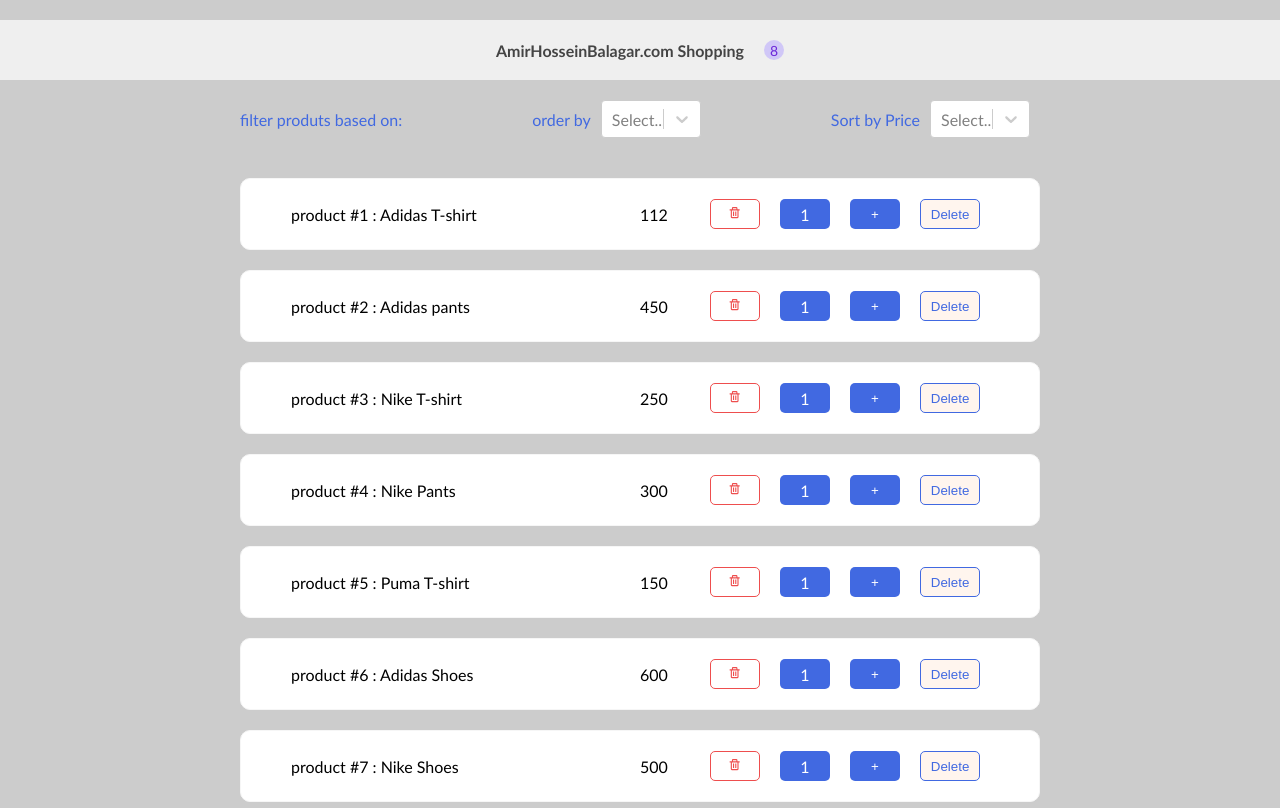
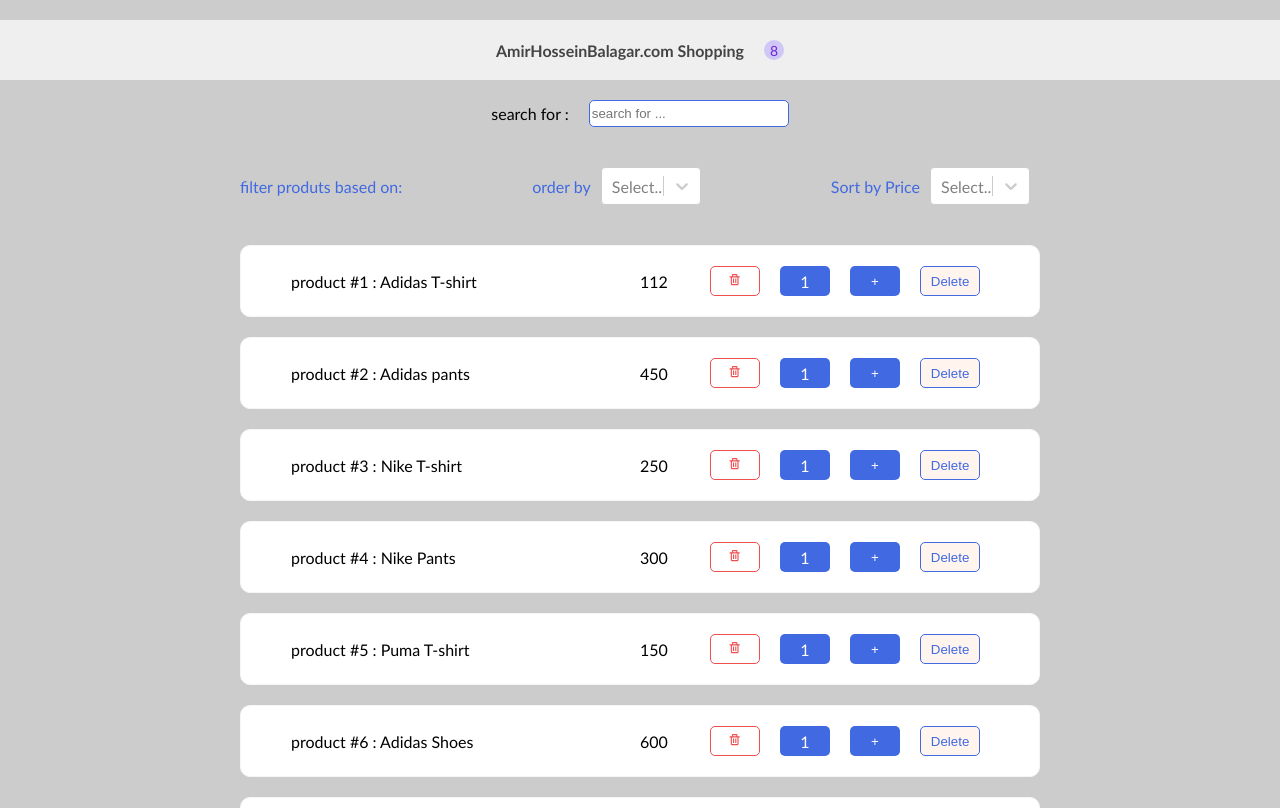
Before and after one commit to amirho3einb/ReactCourse, a React (Create React App) app: page / in a window 1280 px wide. Shown: the top 808 px of the page. Built offline with nearby package versions, Linux system fonts and the light colour scheme.

Commit message:
dispatch-search-action

```diff
--- a/src/App.js
+++ b/src/App.js
@@ -12,6 +12,7 @@
 import CounterReducerTwo from "./components/Reducer/CounterReducerTwo";
 import ProductsProvider from "./components/Provider/ProductsProvider";
 import Filter from "./components/Filter/Filter";
+import SearchBar from "./common/Search/search";
 
 
 
@@ -22,6 +23,7 @@
          <ProductsProvider>
             <div className="container" id="title">
                 <NavBar />
+                <SearchBar />
                 <Filter />
                 <ProductList
                 />
--- /dev/null
+++ b/src/common/Search/search.js
@@ -0,0 +1,25 @@
+import { useState } from "react/cjs/react.development";
+import { useProductsAction } from "../../components/Provider/ProductsProvider";
+import styles from "./search.module.css";
+const SearchBar = () => {
+    const dispatch = useProductsAction();
+    const [value, setValue] = useState("");
+    const changeHandler = (e) => {
+        console.log(e.target.value);
+        dispatch({type: "search", event: e});
+        setValue(e.target.value);
+    };
+    return (
+        <div className={styles.formControl}>
+            <div> search for : </div>
+            <input
+                type="text"
+                placeholder="search for ..."
+                onChange={changeHandler}
+                value={value}
+            />
+        </div>
+    );
+}
+
+export default SearchBar;
--- /dev/null
+++ b/src/common/Search/search.module.css
@@ -0,0 +1,19 @@
+.formControl {
+  display: flex;
+  justify-content: center;
+  align-items: center;
+  margin: 20px 0;
+}
+
+.formControl input {
+  border: 1px solid royalblue;
+  outline: none;
+  border-radius: 5px;
+  padding: 5px 2px;
+  color: royalblue;
+  width: 200px;
+  margin-left: 20px;
+}
+.formControl input:focus {
+  border: 2px solid royalblue;
+}
--- a/src/components/Provider/ProductsProvider.js
+++ b/src/components/Provider/ProductsProvider.js
@@ -92,6 +92,18 @@
                 return sortedProducts;
             }
         }
+        case "search": {
+            const value = action.event.target.value;
+            if(value === ""){
+                return productData;
+            }
+            else{
+                const filterdProducts = productData.filter((p) =>
+                    p.title.toLowerCase().includes(value.toLowerCase())
+                );
+                return filterdProducts;
+            }
+        }
         default:
             return state;
     }
```
